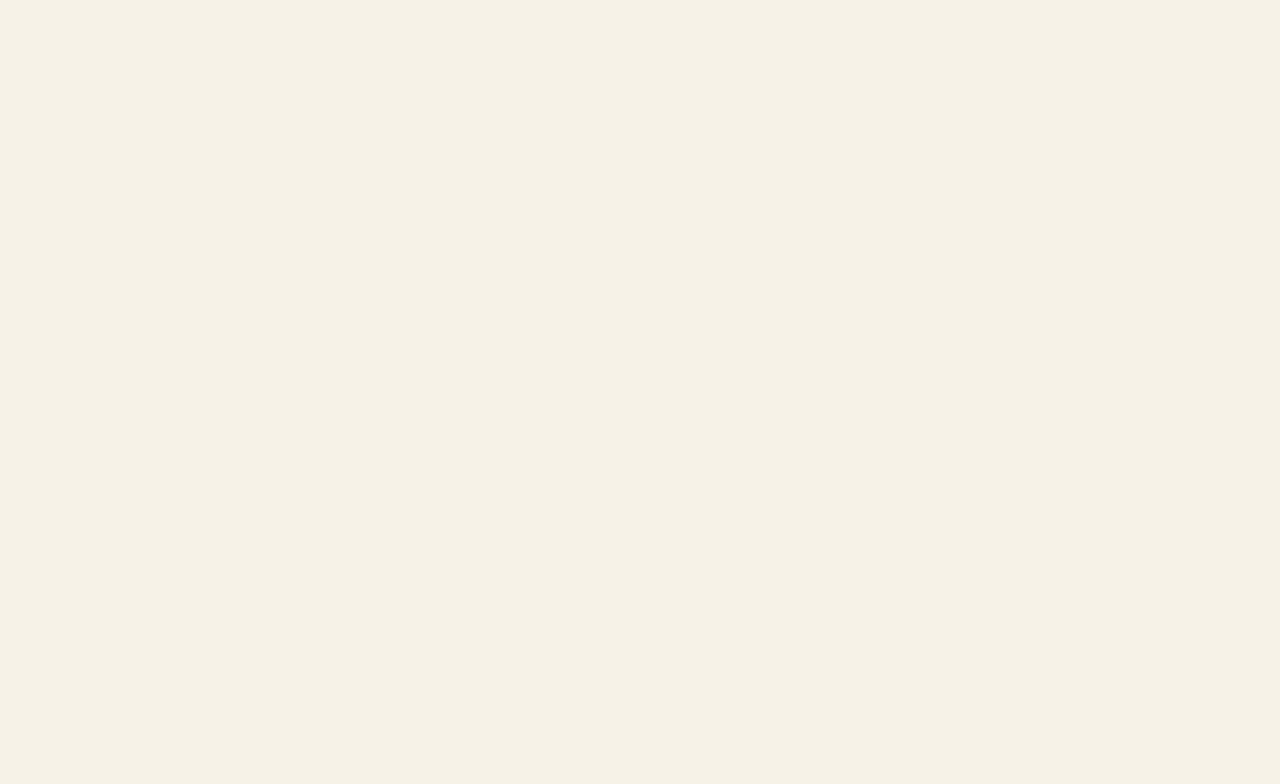
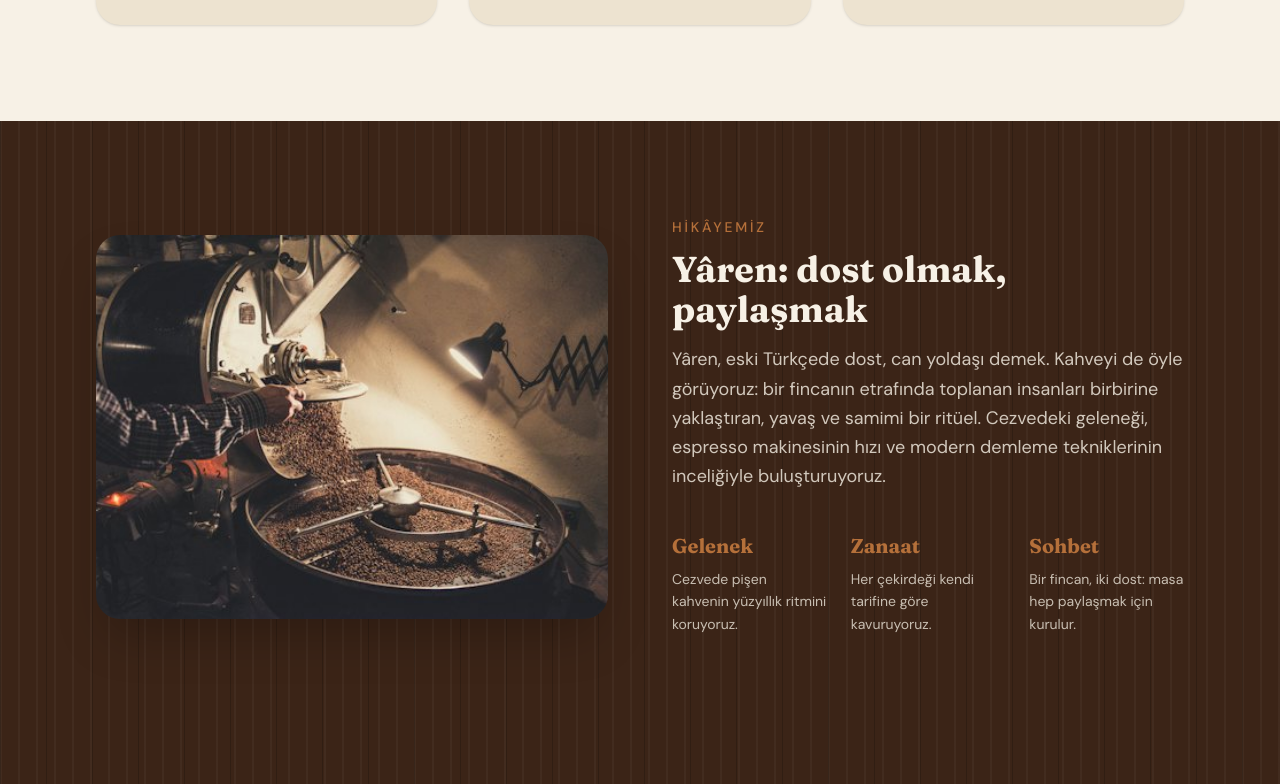
Before and after one commit to eamre/yaren-coffee-one-page, a React (Vite) app: page / in a window 1280 px wide. Shown: the part 1470-2254 px from the top of the page. Before the commit the page ends 1072 px from the top, so only its background shows below. Built offline with nearby package versions, Linux system fonts and the light colour scheme.

Commit message:
feat: add story section

```diff
--- a/src/App.tsx
+++ b/src/App.tsx
@@ -1,6 +1,8 @@
 import { Footer } from './components/layout/Footer'
 import { Navbar } from './components/layout/Navbar'
 import { Hero } from './components/sections/Hero'
+import { Products } from './components/sections/Products'
+import { Story } from './components/sections/Story'
 
 function App() {
   return (
@@ -8,6 +10,8 @@ function App() {
       <Navbar />
       <main>
         <Hero />
+        <Products />
+        <Story />
       </main>
       <Footer />
     </>
--- /dev/null
+++ b/src/components/sections/Story.tsx
@@ -0,0 +1,46 @@
+import storyImage from '../../assets/images/story.jpg'
+import { SECTION_IDS } from '../../data/sections'
+import { STORY_INTRO, STORY_VALUES } from '../../data/story'
+import { Container } from '../ui/Container'
+import { Reveal } from '../ui/Reveal'
+import { SectionHeading } from '../ui/SectionHeading'
+
+export function Story() {
+  return (
+    <section id={SECTION_IDS.story} className="bg-wood py-24 text-cream">
+      <Container className="grid items-center gap-12 lg:grid-cols-2 lg:gap-16">
+        <Reveal>
+          <img
+            src={storyImage}
+            alt="Kavurma makinesinden dökülen sıcak kahve çekirdekleri"
+            loading="lazy"
+            className="aspect-[4/3] w-full rounded-3xl object-cover shadow-2xl"
+          />
+        </Reveal>
+
+        <Reveal delayMs={150}>
+          <SectionHeading
+            eyebrow="Hikâyemiz"
+            title="Yâren: dost olmak, paylaşmak"
+            description={STORY_INTRO}
+            tone="dark"
+            align="left"
+          />
+
+          <ul className="mt-10 grid gap-6 sm:grid-cols-3">
+            {STORY_VALUES.map(({ title, description }) => (
+              <li key={title}>
+                <h3 className="font-display text-xl font-bold text-copper">
+                  {title}
+                </h3>
+                <p className="mt-2 text-sm leading-relaxed text-cream/75">
+                  {description}
+                </p>
+              </li>
+            ))}
+          </ul>
+        </Reveal>
+      </Container>
+    </section>
+  )
+}
--- a/src/data/story.ts
+++ b/src/data/story.ts
@@ -1,3 +1,6 @@
+export const STORY_INTRO =
+  'Yâren, eski Türkçede dost, can yoldaşı demek. Kahveyi de öyle görüyoruz: bir fincanın etrafında toplanan insanları birbirine yaklaştıran, yavaş ve samimi bir ritüel. Cezvedeki geleneği, espresso makinesinin hızı ve modern demleme tekniklerinin inceliğiyle buluşturuyoruz.'
+
 export interface StoryValue {
   title: string
   description: string
```
